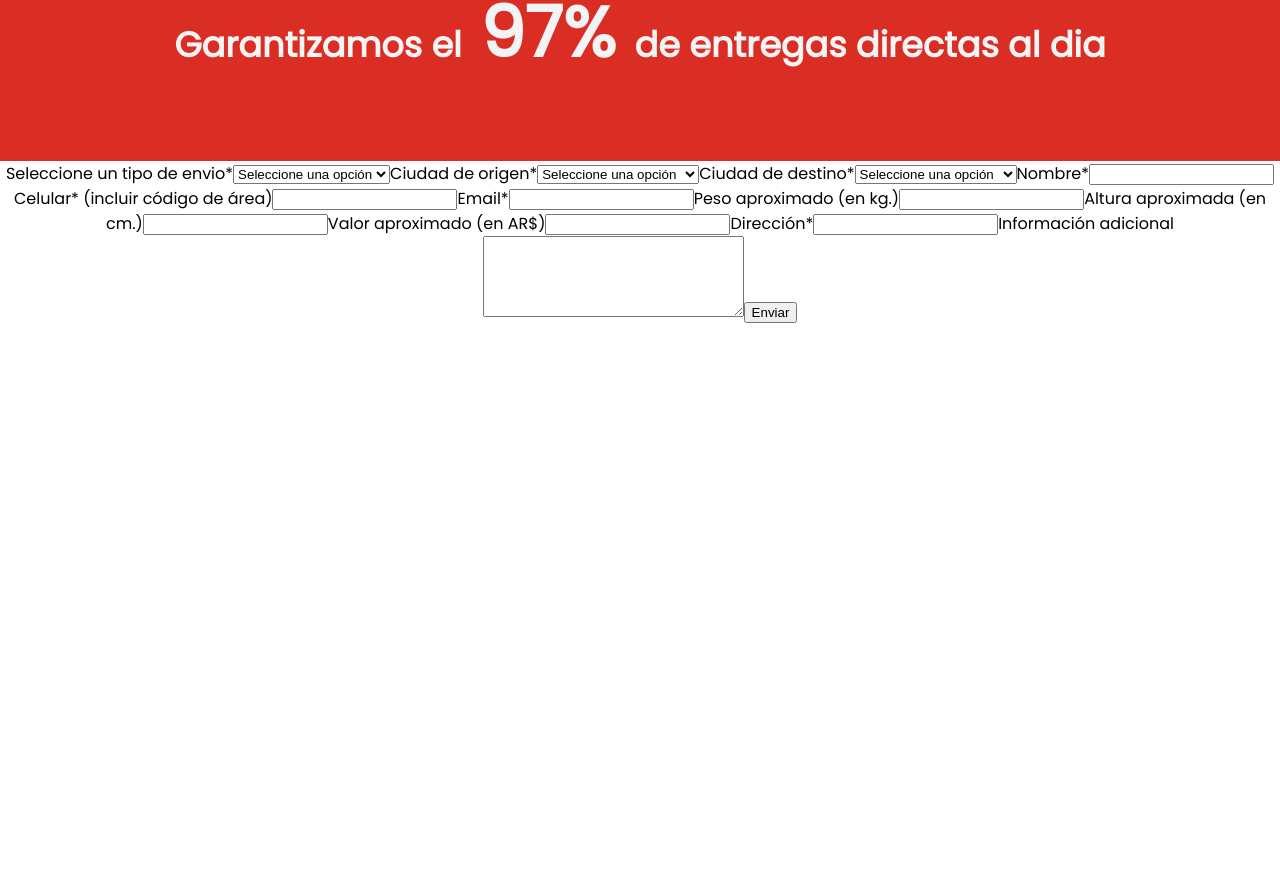
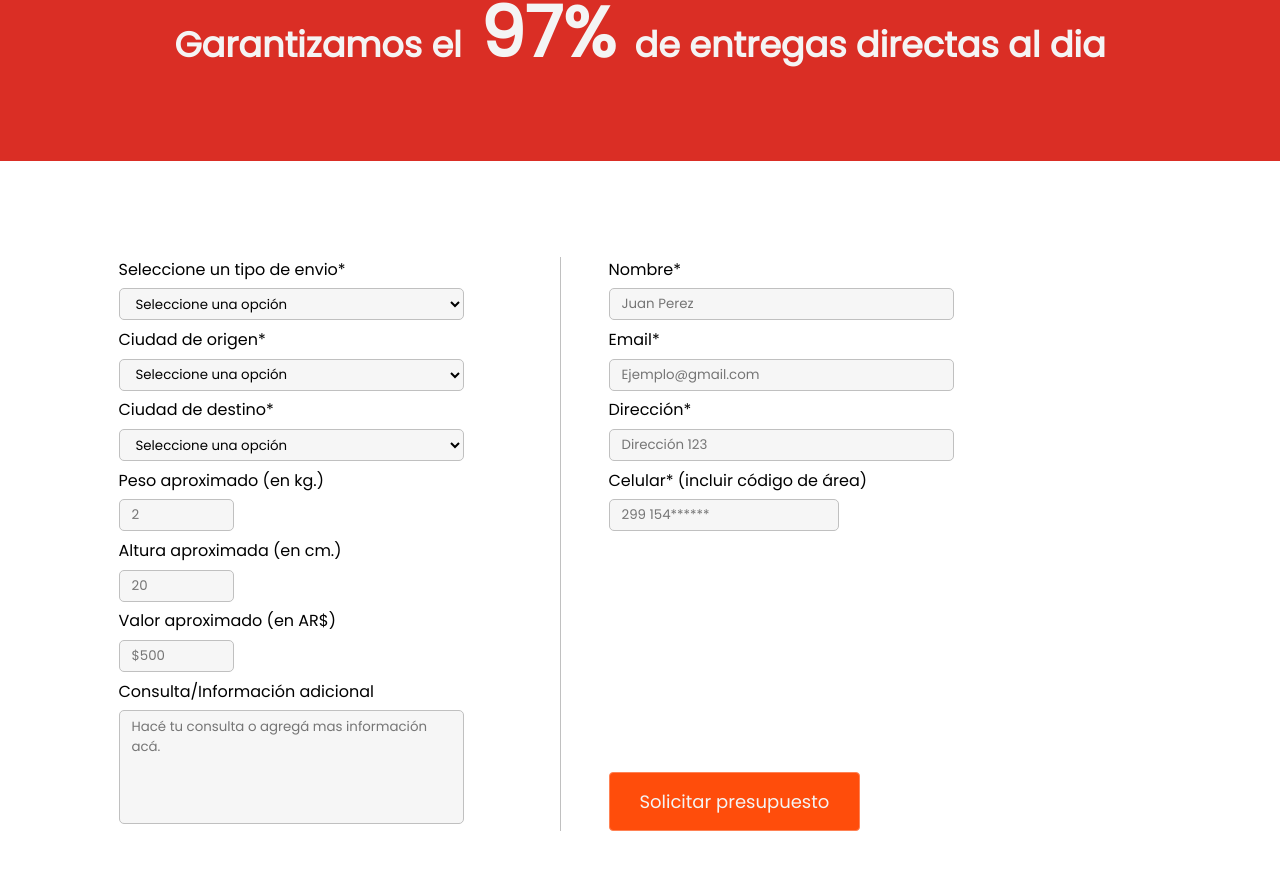
Before and after one commit to CesarAlcoholado/ParcelPlus, a React (Create React App) app in the folder client/: page /Home in a window 1280 px wide. Shown: the part 2488-3357 px from the top of the page. Before the commit the page ends 2812 px from the top, so only its background shows below. Built offline with nearby package versions, Linux system fonts and the light colour scheme.

Commit message:
User form styles update

```diff
--- a/client/src/components/Form/Form.jsx
+++ b/client/src/components/Form/Form.jsx
@@ -2,6 +2,7 @@ import React from "react";
 import { ciudadOrigen, ciudadDestino } from "../../static/constants";
 import { useForm } from "../../static/utils/hooks/useForm";
 import { packageType } from "../../static/constants";
+import styles from "./Form.module.css";
 
 const initialForm = {
   shipment: "",
@@ -18,131 +19,179 @@ const initialForm = {
 };
 
 export default function Form() {
-  const { form, errors, handleChange, handleSubmit } = useForm(
+  const { form, errors, handleChange, handleSubmit, handleBlur } = useForm(
     initialForm,
     packageType
   );
 
   return (
-    <div>
-      <form id="quotation" onSubmit={handleSubmit} noValidate>
-        <label>Seleccione un tipo de envio*</label>
-        <select name="shipment" value={form.shipment} onChange={handleChange}>
+    <div className={styles.formContainer}>
+      <form
+        className={styles.form}
+        id="quotation"
+        onSubmit={handleSubmit}
+        noValidate
+      >
+        <div className={`${styles.formContainer} ${styles.packageInfo}`}>
+          <label className={styles.labels}>Seleccione un tipo de envio*</label>
+          <select
+            className={styles.inputField}
+            name="shipment"
+            value={form.shipment}
+            onChange={handleChange}
+            onBlur={handleBlur}
+          >
             <option value="0">Seleccione una opción</option>
             <option value="Particular">Envio Personal</option>
             <option value="Empresa">Envio para empresa</option>
           </select>
-        {errors.shipment && <p>{errors.shipment}</p>}
-        <label>Ciudad de origen*</label>
+          {errors.shipment && <p className={styles.error}>{errors.shipment}</p>}
+          <label className={styles.labels}>Ciudad de origen*</label>
           <select
+            className={styles.inputField}
             name="origenCity"
             value={form.origenCity}
             onChange={handleChange}
+            onBlur={handleBlur}
           >
             <option value="0">Seleccione una opción</option>
             {ciudadOrigen.map((c) => (
               <option value={c}>{c}</option>
             ))}
           </select>
-        {errors.origenCity && <p>{errors.origenCity}</p>}
-        <label>Ciudad de destino*</label>
+          {errors.origenCity && (
+            <p className={styles.error}>{errors.origenCity}</p>
+          )}
+          <label className={styles.labels}>Ciudad de destino*</label>
           <select
+            className={styles.inputField}
             name="destineCity"
             value={form.destineCity}
             onChange={handleChange}
+            onBlur={handleBlur}
           >
             <option value="0">Seleccione una opción</option>
             {ciudadDestino.map((d) => (
               <option value={d}>{d}</option>
             ))}
           </select>
-        {errors.destineCity && <p>{errors.destineCity}</p>}
-        <label>Nombre*</label>
+          {errors.destineCity && (
+            <p className={styles.error}>{errors.destineCity}</p>
+          )}
+          <label className={styles.labels}>Peso aproximado (en kg.)</label>
           <input
-          type="text"
-          name="name"
-          value={form.name}
-          onChange={handleChange}
-        />
-        {errors.name && <p>{errors.name}</p>}
-        <label>Celular* (incluir código de área)</label>
-        <input
-          type="number"
-          name="cellphone"
-          value={form.cellphone}
-          onChange={handleChange}
-        />
-        {errors.cellphone && <p>{errors.cellphone}</p>}
-        <label>Email*</label>
-        <input
-          type="email"
-          name="email"
-          value={form.email}
-          onChange={handleChange}
-        />
-        {errors.email && <p>{errors.email}</p>}
-        <label>Peso aproximado (en kg.)</label>
-        <input
+            className={`${styles.inputField} ${styles.packageSize}`}
             type="number"
             inputMode="decimal"
             name="weight"
+            placeholder="2"
             value={form.weight}
             onChange={handleChange}
+            onBlur={handleBlur}
           />
-        {errors.weight && <p>{errors.weight}</p>}
-        <label>Altura aproximada (en cm.)</label>
+          {errors.weight && <p className={styles.error}>{errors.weight}</p>}
+          <label className={styles.labels}>Altura aproximada (en cm.)</label>
           <input
+            className={`${styles.inputField} ${styles.packageSize}`}
             type="number"
             inputMode="decimal"
             name="measure"
+            placeholder="20"
             value={form.measure}
             onChange={handleChange}
+            onBlur={handleBlur}
           />
-        {errors.measure && <p>{errors.measure}</p>}
-        <label>Valor aproximado (en AR$)</label>
+          {errors.measure && <p className={styles.error}>{errors.measure}</p>}
+          <label className={styles.labels}>Valor aproximado (en AR$)</label>
           <input
+            className={`${styles.inputField} ${styles.packageSize}`}
             type="number"
             inputMode="decimal"
             name="value"
+            placeholder="$500"
             value={form.value}
             onChange={handleChange}
+            onBlur={handleBlur}
           />
-        {errors.value && <p>{errors.value}</p>}
-        <label>Dirección*</label>
-        <input
-          type="text"
-          name="homeAdress"
-          value={form.homeAdress}
-          onChange={handleChange}
-        />
-        {errors.homeAdress && <p>{errors.homeAdress}</p>}
-        <label id="details">Información adicional</label>
+          {errors.value && <p className={styles.error}>{errors.value}</p>}
+          <label className={styles.labels} id="details">
+            Consulta/Información adicional
+          </label>
           <textarea
+            className={styles.description}
             name="moreDetails"
             value={form.moreDetails}
             rows="5"
             cols="30"
+            placeholder="Hacé tu consulta o agregá mas información acá."
             onChange={handleChange}
+            onBlur={handleBlur}
           ></textarea>
-        {errors.moreDetails && <p>{errors.moreDetails}</p>}
+          {errors.moreDetails && (
+            <p className={styles.error}>{errors.moreDetails}</p>
+          )}
+        </div>
+        <div className={`${styles.formContainer} ${styles.userInfo}`}>
+          <label className={styles.labels}>Nombre*</label>
           <input
+            className={styles.inputField}
+            type="text"
+            name="name"
+            placeholder="Juan Perez"
+            value={form.name}
+            onChange={handleChange}
+            onBlur={handleBlur}
+            required
+          />
+          {errors.name && <p className={styles.error}>{errors.name}</p>}
+          <label className={styles.labels}>Email*</label>
+          <input
+            className={styles.inputField}
+            type="email"
+            name="email"
+            placeholder="Ejemplo@gmail.com"
+            value={form.email}
+            onChange={handleChange}
+            onBlur={handleBlur}
+            required
+          />
+          {errors.email && <p className={styles.error}>{errors.email}</p>}
+          <label className={styles.labels}>Dirección*</label>
+          <input
+            className={styles.inputField}
+            type="text"
+            name="homeAdress"
+            placeholder="Dirección 123"
+            value={form.homeAdress}
+            onChange={handleChange}
+            onBlur={handleBlur}
+            required
+          />
+          {errors.homeAdress && (
+            <p className={styles.error}>{errors.homeAdress}</p>
+          )}
+          <label className={styles.labels}>
+            Celular* (incluir código de área)
+          </label>
+          <input
+            className={`${styles.inputField} ${styles.cellphoneInput}`}
+            type="number"
+            name="cellphone"
+            placeholder="299 154******"
+            value={form.cellphone}
+            onChange={handleChange}
+            onBlur={handleBlur}
+            required
+          />
+          {errors.cellphone && (
+            <p className={styles.error}>{errors.cellphone}</p>
+          )}
+        <input
+          className={styles.submitButton}
           type="submit"
-          value="Enviar"
-          disabled={
-            Object.keys(errors).length ||
-            errors.shipment ||
-            errors.origenCity ||
-            errors.destineCity ||
-            errors.name ||
-            errors.cellphone ||
-            errors.email ||
-            errors.weight ||
-            errors.measure ||
-            errors.value ||
-            errors.homeAdress ||
-            errors.moreDetails
-          }
+          value="Solicitar presupuesto"
         />
+        </div>
       </form>
     </div>
   );
--- /dev/null
+++ b/client/src/components/Form/Form.module.css
@@ -0,0 +1,87 @@
+.formContainer {
+  display: flex;
+  flex-direction: column;
+  width: auto;
+  align-items: flex-start;
+  margin: 3em;
+  box-sizing: border-box;
+}
+
+.form {
+  display: flex;
+  justify-content: center;
+  width: 80vw;
+  height: 100%;
+}
+
+.packageInfo{
+  height: 100%;
+}
+
+.userInfo {
+  border-left: 1px solid #c0c0c0;
+  padding: 0 3em;
+}
+
+.inputField {
+  width: 345px;
+  height: 32px;
+  border-radius: 5px;
+  margin: 0.5em 0;
+  padding: 6px 12px;
+  background-color: #f6f6f6;
+  border: 1px solid #c0c0c0;
+  font-family: inherit;
+}
+.cellphoneInput {
+  width: 230px;
+  font-family: inherit;
+}
+
+.packageSize {
+  width: 115px;
+  font-family: inherit;
+}
+
+.error {
+  font-size: 11px;
+  color: #fd3535;
+  margin: 4px 0;
+  padding: 0;
+  font-family: inherit;
+}
+
+.description {
+  font-family: inherit;
+  border-radius: 5px;
+  width: 345px;
+  margin: 0.5em 0;
+  padding: 6px 12px;
+  outline: none;
+  resize: none;
+  background-color: #f6f6f6;
+  border: 1px solid #c0c0c0;
+}
+
+.submitButton {
+  /* margin-top: 5rem; */
+  border: 1px solid #ff8255;
+  padding: 0.9375rem 1.875rem;
+  font-size: 1.125rem;
+  font-family: inherit;
+  font-weight: 200;
+  cursor: pointer;
+  color: #f4f4f4;
+  border-radius: 4px;
+  display: inline-flex;
+  align-items: center;
+  white-space: nowrap;
+  background-color: #ff4d0b;
+  margin-top: auto;
+}
+
+.submitButton:hover {
+  color: #ff4d0b;
+  border-color: #ff8255;
+  background-color: #f4f4f4;
+}
--- a/client/src/index.css
+++ b/client/src/index.css
@@ -1,4 +1,8 @@
 @import url('https://fonts.googleapis.com/css2?family=Poppins&display=swap');
+
+html{
+  scroll-behavior: smooth;
+}
 
 body {
   margin: 0;
--- a/client/src/static/constants.js
+++ b/client/src/static/constants.js
@@ -42,12 +42,11 @@ export const ciudadDestino = [
 ];
 
 export const regExpLett = /^[A-Za-zÑñÁáÉéÍíÓóÚúÜü\s]+$/;
-export const regExpCell =
-  /^(?:(?:00)?549?)?0?(?:11|[2368]\d)(?:(?=\d{0,2}15)\d{2})??\d{8}$/;
+export const regExpCell = /^([0-9]{8,15})$/;
 export const regExpEmail = /^[a-z0-9]+(\.[_a-z0-9]+)*@[a-z0-9-]+(\.[a-z0-9-]+)*(\.[a-z]{2,15})$/;
 export const regExpDetails = /^.{1,255}$/;
 export const regExpNumbers = /^(0|[1-9]\d*)(\.\d+)?(,\d+)?$/;
-export const regExpDirection = /^[a-z0-9\s]+\d+$/i;
+export const regExpDirection = /^.{1,30}$/;
 export const regExpAge = /^(?:1[01][0-9]|120|1[8-9]|[2-9][0-9])$/;
 
 export const packageType = "packageForm";
--- a/client/src/static/utils/hooks/useForm.js
+++ b/client/src/static/utils/hooks/useForm.js
@@ -14,6 +14,15 @@ export const useForm = (initialForm, type) => {
     });
   };
 
+  const handleBlur = (e)=>{
+    handleChange(e);
+    if (type === "packageForm") {
+      setErrors(validate(form));
+    } else if (type === "cvForm") {
+      setErrors(cvValidation(form));
+    }
+  }
+
   const handleSubmit = (e) => {
     e.preventDefault();
     if(type === "packageForm"){
@@ -21,12 +30,15 @@ export const useForm = (initialForm, type) => {
     } else  if (type === "cvForm"){
       setErrors(cvValidation(form))
     }
+    if (Object.keys(errors).length) return;
+    console.log(form);
   };
 
   return {
     form,
     errors,
     handleChange,
-    handleSubmit
+    handleSubmit,
+    handleBlur
   }
 };
```
Lines whose indentation alone changed are shown as unchanged.
